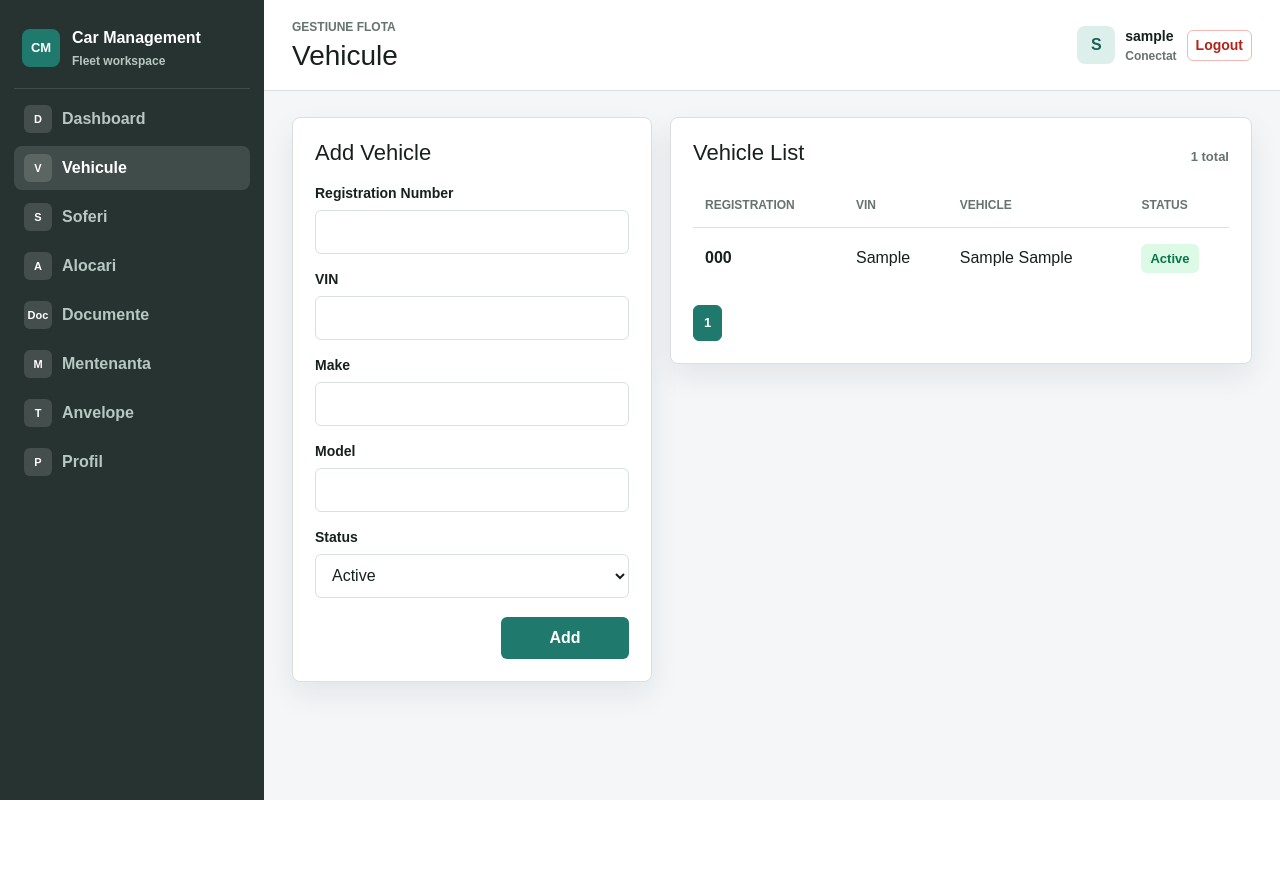
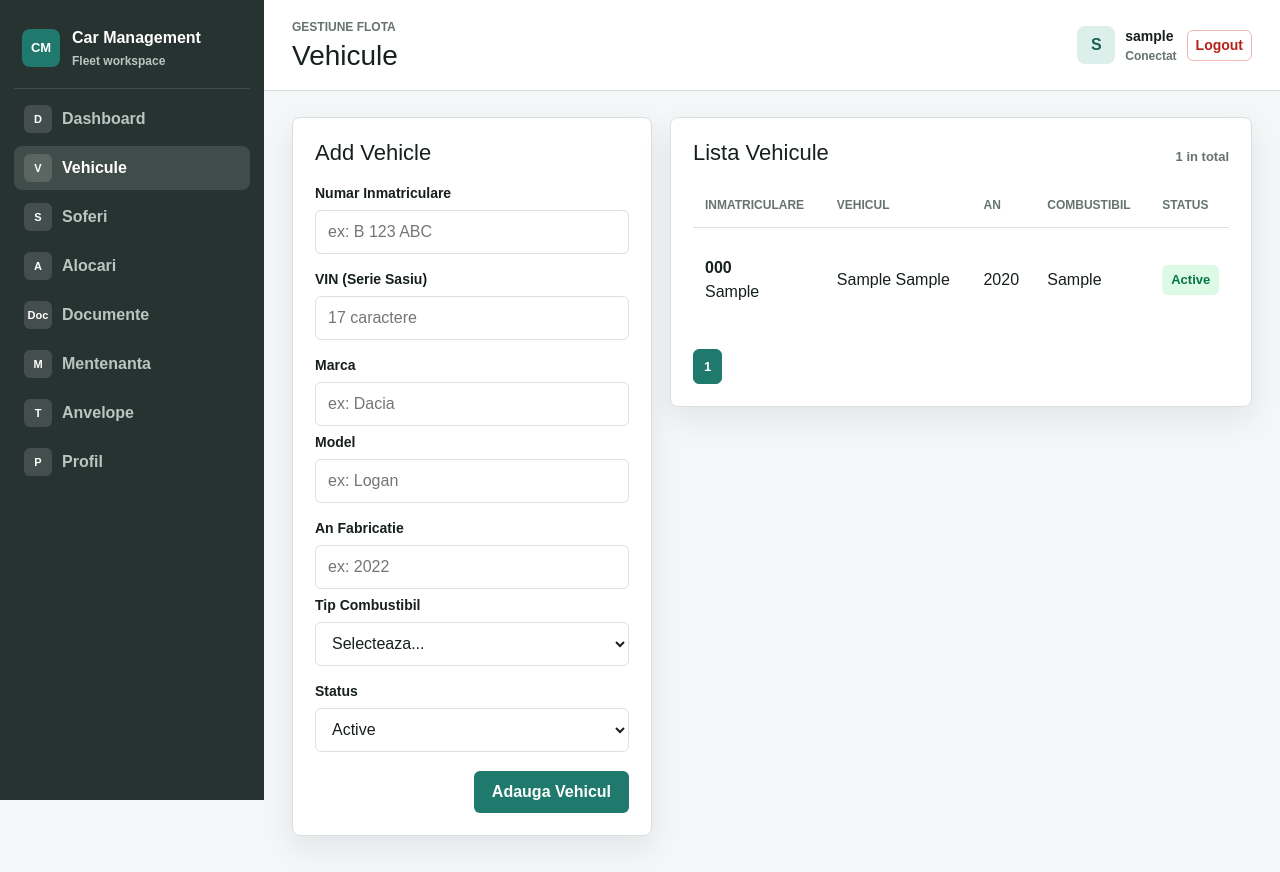
Before and after one commit to paulbg2001/programare-web-app-proiect, a PHP site: page /vehicles/index.php in a window 1280 px wide. Before the commit the page ends 800 px from the top, so only its background shows below. Run offline with PHP 8.4, Linux system fonts and the light colour scheme; the visitor is signed in with stand-in values (Sample User, id 1); tables that the repository leaves empty hold one stand-in row (values such as "Sample post").

Commit message:
gata si taskul 7 si taskul 9

```diff
--- a/database.sql
+++ b/database.sql
@@ -16,6 +16,8 @@
     vin VARCHAR(17) NOT NULL UNIQUE,
     make VARCHAR(80) NOT NULL,
     model VARCHAR(80) NOT NULL,
+    year INT DEFAULT NULL,
+    fuel_type VARCHAR(40) DEFAULT NULL,
     status ENUM('active', 'inactive', 'service') NOT NULL DEFAULT 'active',
     created_at TIMESTAMP NOT NULL DEFAULT CURRENT_TIMESTAMP,
     updated_at TIMESTAMP NOT NULL DEFAULT CURRENT_TIMESTAMP ON UPDATE CURRENT_TIMESTAMP
--- a/public/includes/footer.php
+++ b/public/includes/footer.php
@@ -1,5 +1,10 @@
             </main>
         </div>
     </div>
+    <?php if (isset($extraScripts)): ?>
+        <?php foreach ($extraScripts as $script): ?>
+            <script src="<?php echo htmlspecialchars($script, ENT_QUOTES, 'UTF-8'); ?>"></script>
+        <?php endforeach; ?>
+    <?php endif; ?>
 </body>
 </html>
--- a/public/vehicles/index.php
+++ b/public/vehicles/index.php
@@ -23,6 +23,8 @@
         'vin' => strtoupper(str_replace(' ', '', cleanText($source['vin'] ?? '', 17))),
         'make' => cleanText($source['make'] ?? '', 80),
         'model' => cleanText($source['model'] ?? '', 80),
+        'year' => (int) ($source['year'] ?? 0) ?: null,
+        'fuel_type' => cleanText($source['fuel_type'] ?? '', 40),
         'status' => cleanText($source['status'] ?? 'active', 20),
     ];
 }
@@ -45,6 +47,10 @@
 
     if ($data['model'] === '') {
         $errors[] = 'Model is required.';
+    }
+
+    if ($data['year'] !== null && ($data['year'] < 1900 || $data['year'] > (int) date('Y') + 1)) {
+        $errors[] = 'Enter a valid year of manufacture.';
     }
 
     if (!in_array($data['status'], ['active', 'inactive', 'service'], true)) {
@@ -75,6 +81,8 @@
     'vin' => '',
     'make' => '',
     'model' => '',
+    'year' => '',
+    'fuel_type' => '',
     'status' => 'active',
 ];
 $vehicles = [
@@ -109,6 +117,8 @@
                         'vin' => $formData['vin'],
                         'make' => $formData['make'],
                         'model' => $formData['model'],
+                        'year' => $formData['year'],
+                        'fuel_type' => $formData['fuel_type'],
                         'status' => $formData['status'],
                     ]);
                     $_SESSION['success'] = 'Vehicle added.';
@@ -118,6 +128,8 @@
                         'vin' => $formData['vin'],
                         'make' => $formData['make'],
                         'model' => $formData['model'],
+                        'year' => $formData['year'],
+                        'fuel_type' => $formData['fuel_type'],
                         'status' => $formData['status'],
                     ]);
                     $_SESSION['success'] = 'Vehicle updated.';
@@ -156,6 +168,7 @@
 $pageTitle = 'Vehicule';
 $pageKicker = 'Gestiune flota';
 $activePage = 'vehicles';
+$extraScripts = ['/assets/js/vehicles.js'];
 
 require __DIR__ . '/../includes/header.php';
 ?>
@@ -190,23 +203,42 @@
                         <input type="hidden" name="id" value="<?php echo e((string) $formData['id']); ?>">
 
                         <div class="form-row">
-                            <label for="registration_number">Registration Number</label>
-                            <input id="registration_number" name="registration_number" type="text" value="<?php echo e($formData['registration_number']); ?>" required>
+                            <label for="registration_number">Numar Inmatriculare</label>
+                            <input id="registration_number" name="registration_number" type="text" placeholder="ex: B 123 ABC" value="<?php echo e($formData['registration_number']); ?>" required>
                         </div>
 
                         <div class="form-row">
-                            <label for="vin">VIN</label>
-                            <input id="vin" name="vin" type="text" maxlength="17" value="<?php echo e($formData['vin']); ?>" required>
+                            <label for="vin">VIN (Serie Sasiu)</label>
+                            <input id="vin" name="vin" type="text" maxlength="17" placeholder="17 caractere" value="<?php echo e($formData['vin']); ?>" required>
                         </div>
 
-                        <div class="form-row">
-                            <label for="make">Make</label>
-                            <input id="make" name="make" type="text" value="<?php echo e($formData['make']); ?>" required>
+                        <div class="form-row grid-2">
+                            <div class="form-row">
+                                <label for="make">Marca</label>
+                                <input id="make" name="make" type="text" placeholder="ex: Dacia" value="<?php echo e($formData['make']); ?>" required>
+                            </div>
+                            <div class="form-row">
+                                <label for="model">Model</label>
+                                <input id="model" name="model" type="text" placeholder="ex: Logan" value="<?php echo e($formData['model']); ?>" required>
+                            </div>
                         </div>
 
-                        <div class="form-row">
-                            <label for="model">Model</label>
-                            <input id="model" name="model" type="text" value="<?php echo e($formData['model']); ?>" required>
+                        <div class="form-row grid-2">
+                            <div class="form-row">
+                                <label for="year">An Fabricatie</label>
+                                <input id="year" name="year" type="number" min="1900" max="<?php echo date('Y') + 1; ?>" placeholder="ex: 2022" value="<?php echo e((string) $formData['year']); ?>">
+                            </div>
+                            <div class="form-row">
+                                <label for="fuel_type">Tip Combustibil</label>
+                                <select id="fuel_type" name="fuel_type">
+                                    <option value="">Selecteaza...</option>
+                                    <?php foreach (['Benzina', 'Motorina', 'Electric', 'Hibrid', 'GPL'] as $fuel): ?>
+                                        <option value="<?php echo e($fuel); ?>" <?php echo $formData['fuel_type'] === $fuel ? 'selected' : ''; ?>>
+                                            <?php echo e($fuel); ?>
+                                        </option>
+                                    <?php endforeach; ?>
+                                </select>
+                            </div>
                         </div>
 
                         <div class="form-row">
@@ -222,7 +254,7 @@
 
                         <div class="form-actions">
                             <button class="primary-button compact-button" type="submit">
-                                <?php echo $isEditing ? 'Save' : 'Add'; ?>
+                                <?php echo $isEditing ? 'Salveaza' : 'Adauga Vehicul'; ?>
                             </button>
                         </div>
                     </form>
@@ -230,8 +262,8 @@
 
                 <section class="page-panel management-list-panel" aria-labelledby="vehicles-list-title">
                     <div class="section-title-row">
-                        <h2 id="vehicles-list-title">Vehicle List</h2>
-                        <span><?php echo (int) $vehicles['total']; ?> total</span>
+                        <h2 id="vehicles-list-title">Lista Vehicule</h2>
+                        <span><?php echo (int) $vehicles['total']; ?> in total</span>
                     </div>
 
                     <?php if ($vehicles['items']): ?>
@@ -239,19 +271,24 @@
                             <table class="documents-table management-table">
                                 <thead>
                                     <tr>
-                                        <th>Registration</th>
-                                        <th>VIN</th>
-                                        <th>Vehicle</th>
+                                        <th>Inmatriculare</th>
+                                        <th>Vehicul</th>
+                                        <th>An</th>
+                                        <th>Combustibil</th>
                                         <th>Status</th>
-                                        <th>Actions</th>
+                                        <th>Actiuni</th>
                                     </tr>
                                 </thead>
                                 <tbody>
                                     <?php foreach ($vehicles['items'] as $vehicle): ?>
                                         <tr>
-                                            <td><strong><?php echo e($vehicle['registration_number']); ?></strong></td>
-                                            <td><?php echo e($vehicle['vin']); ?></td>
+                                            <td>
+                                                <strong><?php echo e($vehicle['registration_number']); ?></strong>
+                                                <div class="small-text"><?php echo e($vehicle['vin']); ?></div>
+                                            </td>
                                             <td><?php echo e($vehicle['make'] . ' ' . $vehicle['model']); ?></td>
+                                            <td><?php echo e($vehicle['year'] ?: '-'); ?></td>
+                                            <td><?php echo e($vehicle['fuel_type'] ?: '-'); ?></td>
                                             <td>
                                                 <span class="status-pill status-<?php echo e($vehicle['status']); ?>">
                                                     <?php echo e(vehicleStatusLabel($vehicle['status'])); ?>
@@ -260,10 +297,10 @@
                                             <td>
                                                 <div class="inline-actions">
                                                     <a class="secondary-button" href="index.php?edit=<?php echo (int) $vehicle['id']; ?>&page=<?php echo (int) $vehicles['page']; ?>">Edit</a>
-                                                    <form method="post" action="index.php?page=<?php echo (int) $vehicles['page']; ?>">
+                                                    <form method="post" action="index.php?page=<?php echo (int) $vehicles['page']; ?>" onsubmit="return confirm('Sigur dorești să marchezi acest vehicul ca inactiv?');">
                                                         <input type="hidden" name="action" value="deactivate">
                                                         <input type="hidden" name="id" value="<?php echo (int) $vehicle['id']; ?>">
-                                                        <button class="danger-button" type="submit">Deactivate</button>
+                                                        <button class="danger-button" type="submit">Dezactiveaza</button>
                                                     </form>
                                                 </div>
                                             </td>
--- a/src/VehicleRepository.php
+++ b/src/VehicleRepository.php
@@ -18,7 +18,7 @@
         $offset = ($page - 1) * $perPage;
 
         $stmt = $this->db->prepare(
-            'SELECT id, registration_number, vin, make, model, status, created_at
+            'SELECT id, registration_number, vin, make, model, year, fuel_type, status, created_at
              FROM vehicles
              ORDER BY created_at DESC, id DESC
              LIMIT :limit OFFSET :offset'
@@ -38,7 +38,7 @@
     public function findById(int $id): ?array
     {
         $stmt = $this->db->prepare(
-            'SELECT id, registration_number, vin, make, model, status
+            'SELECT id, registration_number, vin, make, model, year, fuel_type, status
              FROM vehicles
              WHERE id = :id'
         );
@@ -56,8 +56,8 @@
         $this->assertVinIsUnique($data['vin']);
 
         $stmt = $this->db->prepare(
-            'INSERT INTO vehicles (registration_number, vin, make, model, status)
-             VALUES (:registration_number, :vin, :make, :model, :status)'
+            'INSERT INTO vehicles (registration_number, vin, make, model, year, fuel_type, status)
+             VALUES (:registration_number, :vin, :make, :model, :year, :fuel_type, :status)'
         );
         $stmt->execute($data);
 
@@ -81,17 +81,13 @@
                  vin = :vin,
                  make = :make,
                  model = :model,
+                 year = :year,
+                 fuel_type = :fuel_type,
                  status = :status
              WHERE id = :id'
         );
-        $stmt->execute([
-            'registration_number' => $data['registration_number'],
-            'vin' => $data['vin'],
-            'make' => $data['make'],
-            'model' => $data['model'],
-            'status' => $data['status'],
-            'id' => $id,
-        ]);
+        $data['id'] = $id;
+        $stmt->execute($data);
     }
 
     public function deactivate(int $id): void
@@ -115,6 +111,8 @@
             'vin' => strtoupper(str_replace(' ', '', $this->cleanText((string) ($data['vin'] ?? ''), 17))),
             'make' => $this->cleanText((string) ($data['make'] ?? ''), 80),
             'model' => $this->cleanText((string) ($data['model'] ?? ''), 80),
+            'year' => (int) ($data['year'] ?? 0) ?: null,
+            'fuel_type' => $this->cleanText((string) ($data['fuel_type'] ?? ''), 40) ?: null,
             'status' => $this->cleanText((string) ($data['status'] ?? 'active'), 20),
         ];
     }
@@ -135,6 +133,10 @@
 
         if ($data['model'] === '') {
             throw new DomainException('Model is required.');
+        }
+
+        if ($data['year'] !== null && ($data['year'] < 1900 || $data['year'] > (int) date('Y') + 1)) {
+            throw new DomainException('Enter a valid year.');
         }
 
         if (!in_array($data['status'], ['active', 'inactive', 'service'], true)) {
--- a/src/db.php
+++ b/src/db.php
@@ -6,7 +6,7 @@
     $port = getenv('DB_PORT') ?: '3306';
     $name = getenv('DB_NAME') ?: 'car_management';
     $user = getenv('DB_USER') ?: 'root';
-    $pass = getenv('DB_PASS') ?: 'Root1234!';
+    $pass = getenv('DB_PASS') ?: 'root';
 
     $dsn = "mysql:host=$host;port=$port;dbname=$name;charset=utf8mb4";
 
```
Also changed, not shown: src/DashboardRepository.php (+13 -3 lines), public/assets/js/vehicles.js (added).
